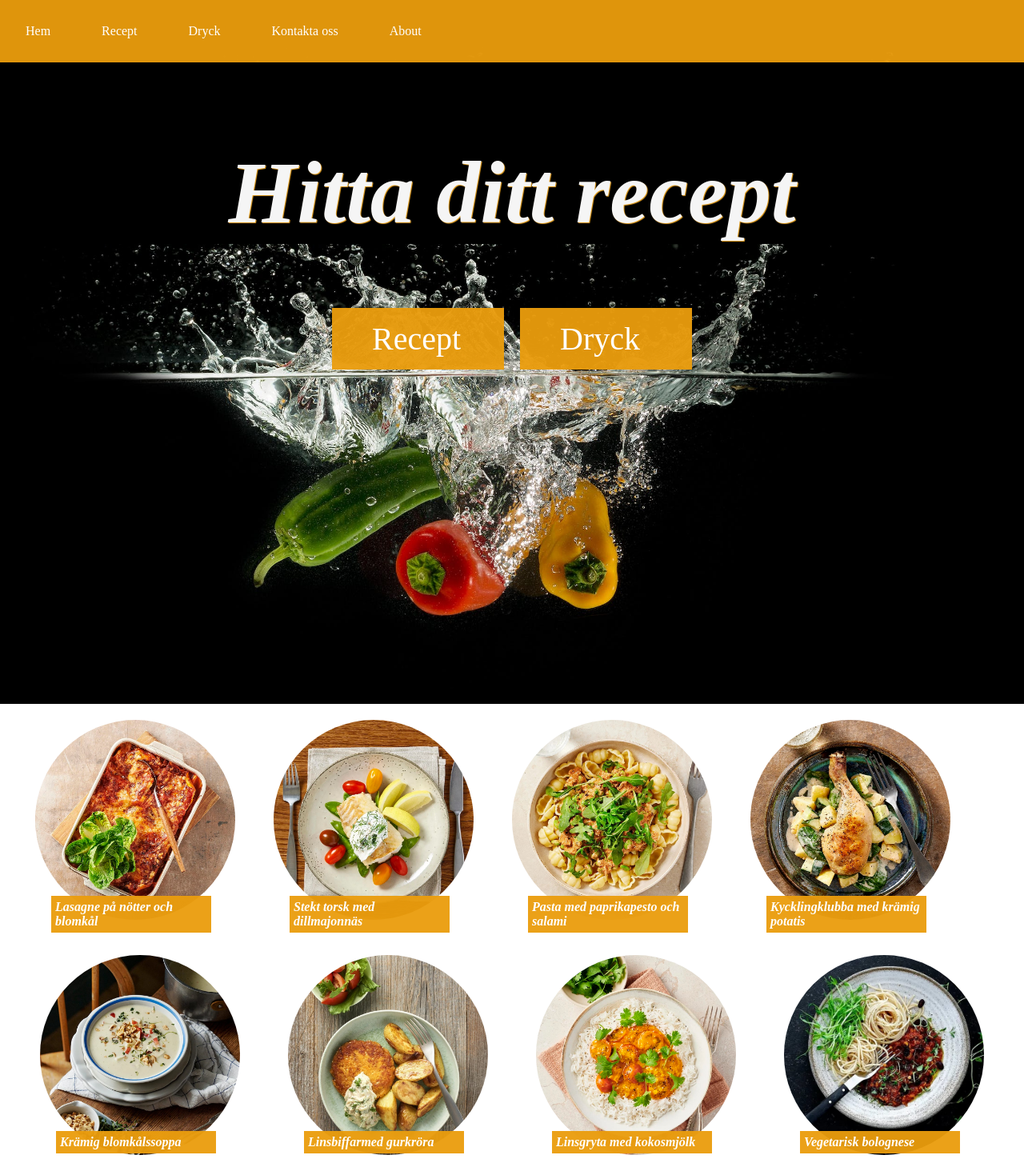
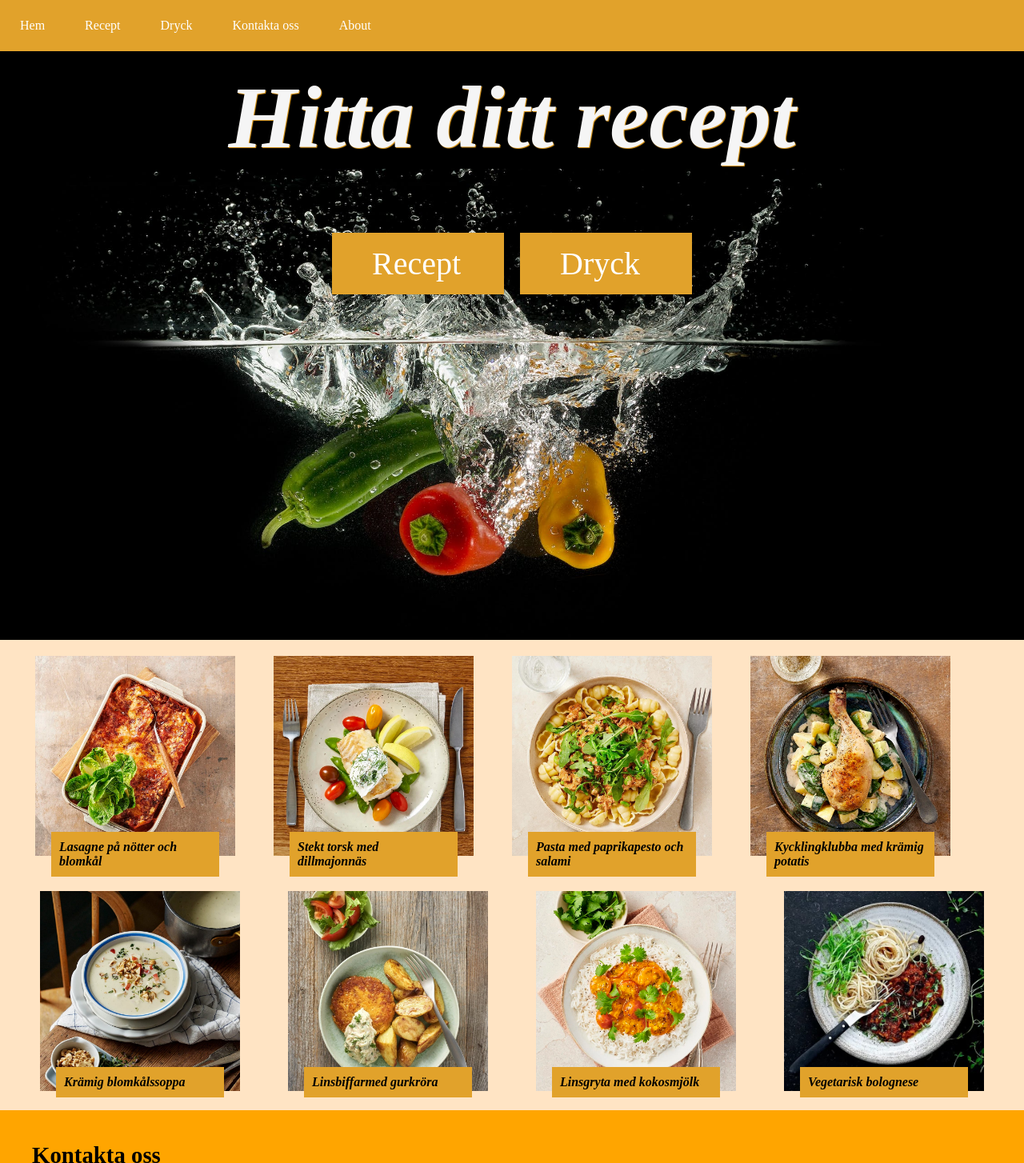
Before and after one commit to ZainabJafari/Recipe-page, a plain HTML site: page front-end/home.html in a window 1280 px wide. Shown: the top 1454 px of the page at 80% size. Drawn offline with Linux system fonts and the light colour scheme; files whose address does not match are found by name.

Commit message:
changed color

```diff
--- a/front-end/partials/_footer.scss
+++ b/front-end/partials/_footer.scss
@@ -3,7 +3,7 @@
 
 #footer {
     padding: 40px;
-    background-color: $secondColor;
+    background-color: orange;
 
 }
 
--- a/front-end/partials/_variables.scss
+++ b/front-end/partials/_variables.scss
@@ -1,5 +1,5 @@
 
 $secondColor: #044a42;;
-$thirdColor:  rgba(235, 157, 13, 0.954);
+$thirdColor:  rgb(225, 162, 43);
 $forthColor:  #b8e1dd;
 $footerColor: #062925;
--- a/front-end/styles.scss
+++ b/front-end/styles.scss
@@ -16,14 +16,14 @@
     background: url(img/bild5.jpeg);
     background-size: cover;
     background-position: center;
-    height: 110vh;
+    height: 100vh;
     // position: relative;
 }
 
 .hemSidan_h1 {
     text-align: center;
     color: whitesmoke;
-    padding-top: 100px;
+    padding-top: 20px;
     font-size: 110px;
     font-style: italic;
     background-color: black;
@@ -64,7 +64,7 @@
 
     li a {
             display: block;
-            color: white;
+            color:white;
             text-align: center;
             padding: 14px 16px;
             text-decoration: none;
@@ -72,9 +72,9 @@
 
 
     li{
-        padding-top: 20px;
+        // padding-top: 20px;
         list-style: none;
-        padding: 16px;
+        padding: 9px;
         float: left;
         // border-right:1px solid #bbb
     }
@@ -160,12 +160,14 @@
     display: flex;
     justify-content: space-around;
     padding: 20px;
+    background-color: bisque;
+
 }
 
 
 .main_del_one_photo{
     width: 250px;
-    border-radius: 160px;
+    // border-radius: 160px;
     position: relative;
 }
 
@@ -177,9 +179,10 @@
     font-weight: bold;
     font-style: italic;
     font-size: 16px;
-    padding: 5px;
+    padding: 10px;
     inline-size: 190px;
     background-color: $thirdColor;
-    color: white;
+    color: black;
+    // border-radius: 20px 10px;
 
 }
```
Also changed, not shown: front-end/styles.css, 1 other file.
